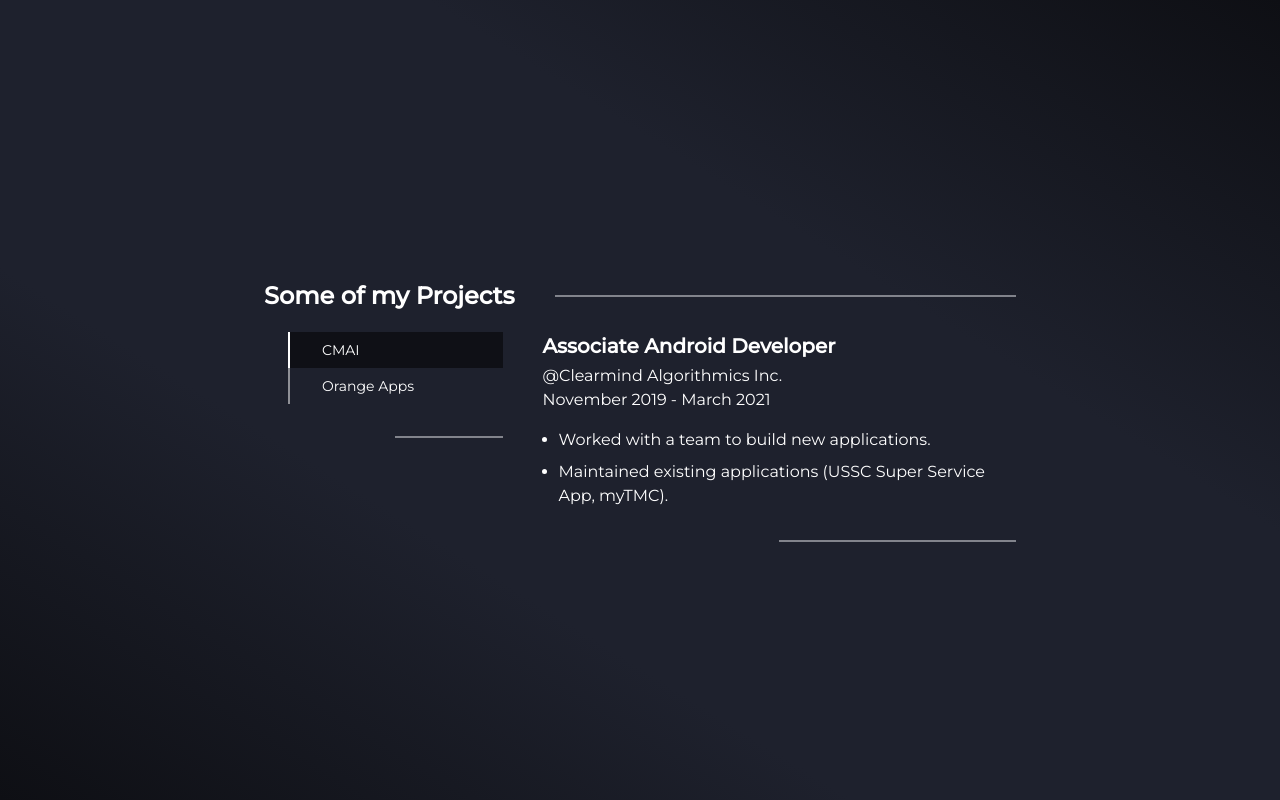
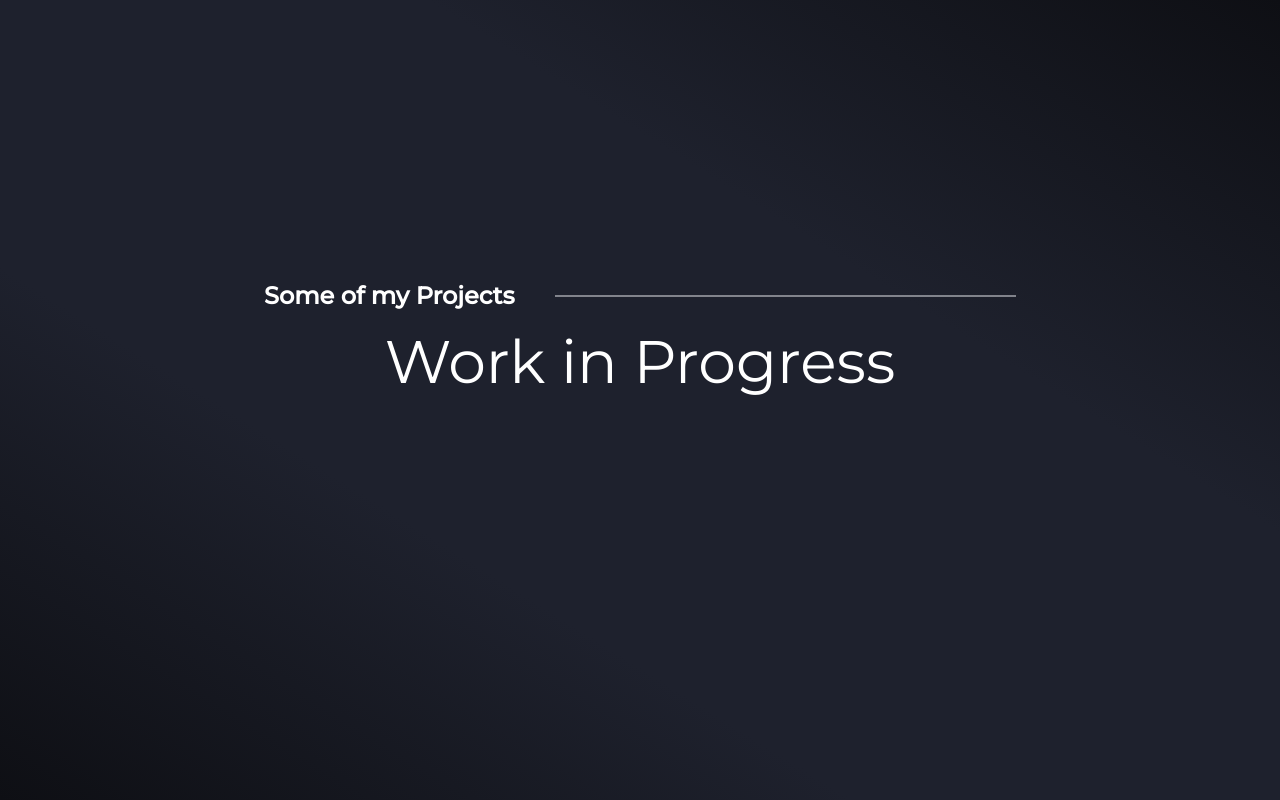
Before and after one commit to Zeaventyyy/My-Portfolio, a React (Create React App) app: page / in a window 1280 px wide. Shown: the part 2400-3200 px from the top of the page. Built offline with nearby package versions, Linux system fonts and the light colour scheme.

Commit message:
Added initial file of project component

```diff
--- a/src/landingpage/project/project.jsx
+++ b/src/landingpage/project/project.jsx
@@ -1,8 +1,6 @@
-import React, { useState } from 'react';
-import styles from '../experience/experience.module.css';
+import React from 'react';
 
 function Project() {
-  const [experience, setExperience] = useState('cmai');
   return (
     <div className="h-full container mx-auto">
       <div className="flex flex-col sm:flex-row justify-center items-center h-full px-10 lg:w-[52rem] mx-auto ">
@@ -13,72 +11,8 @@ function Project() {
             </p>
             <p className="flex-grow border-[1px] opacity-50 self-center" />
           </div>
-          <div className="flex flex-col items-center md:flex-row md:items-start w-full  ">
-            <div className="flex w-full grow flex-row md:flex-col items-start md:pl-6 md:mb-0 md:w-[17.25rem] mb-4 ">
-              <button
-                className={`${experience === 'cmai' ? styles.active : ''} ${
-                  styles.btn
-                } border-r-2`}
-                type="button"
-                onClick={() => setExperience('cmai')}
-              >
-                CMAI
-              </button>
-              <button
-                className={`${
-                  experience === 'orangeApps' ? styles.active : ''
-                } ${styles.btn} border-l-2`}
-                type="button"
-                onClick={() => setExperience('orangeApps')}
-              >
-                Orange Apps
-              </button>
-
-              <span className="hidden md:block border-[1px] opacity-50 self-end w-1/2 mt-8  " />
-            </div>
-
-            {experience === 'cmai' ? (
-              <div className="md:pl-10 animate-fade-in-down">
-                <p className="text-xl font-semibold mb-1">
-                  Associate Android Developer
-                </p>
-                <p className="font-normal">@Clearmind Algorithmics Inc.</p>
-                <p className="font-normal">November 2019 - March 2021</p>
-                <div className="flex flex-col">
-                  <ul className="list-disc list-outside ml-4 ">
-                    <li className="mt-4 mb-2">
-                      Worked with a team to build new applications.
-                    </li>
-                    <li>
-                      Maintained existing applications (USSC Super Service App,
-                      myTMC).
-                    </li>
-                  </ul>
-                  <p className="border-[1px] opacity-50 self-end w-1/2 mt-8  " />
-                </div>
-              </div>
-            ) : null}
-            {experience === 'orangeApps' ? (
-              <div className="md:pl-10 grow animate-fade-in-down">
-                <p className="text-xl font-semibold mb-1">
-                  Frontend Developer/Quality Assurance Intern
-                </p>
-                <p className="text-xl font-semibold mb-1">OrangeApps.</p>
-                <p className="font-normal">January 2019 - March 2019</p>
-                <div className="flex flex-col">
-                  <ul className="list-disc list-outside ml-4">
-                    <li className="mt-4 mb-2">
-                      Maintained and checked all the possible bugs in projects
-                      to be fixed.
-                    </li>
-                    <li>
-                      Designed and built prototypes for company’s new projects.
-                    </li>
-                  </ul>
-                  <span className="border-[1px] opacity-50 self-end w-1/2 mt-8  " />
-                </div>
-              </div>
-            ) : null}
+          <div className="flex flex-col items-center md:flex-row md:items-start w-full justify-center text-6xl">
+            Work in Progress
           </div>
         </section>
       </div>
```
